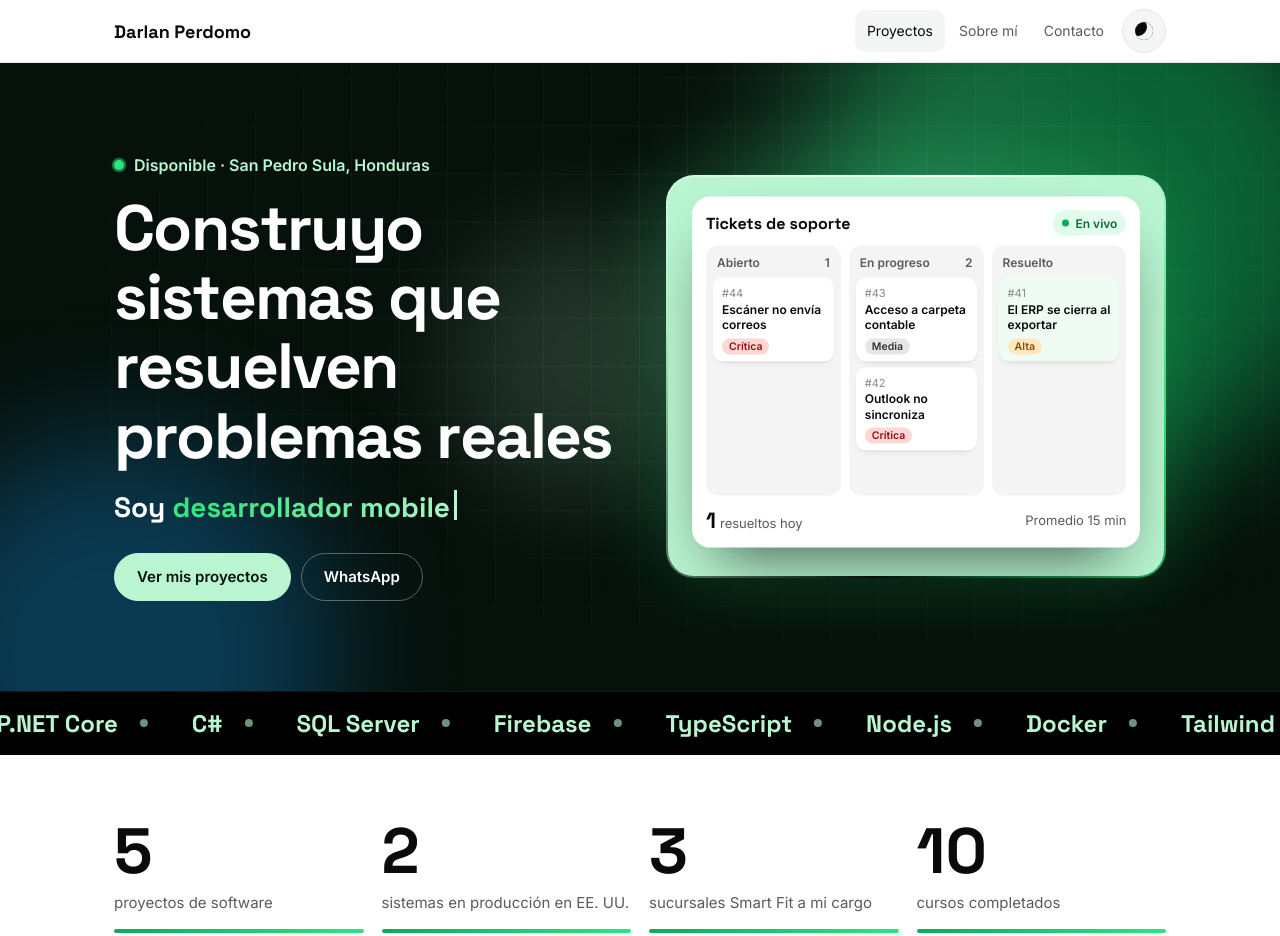
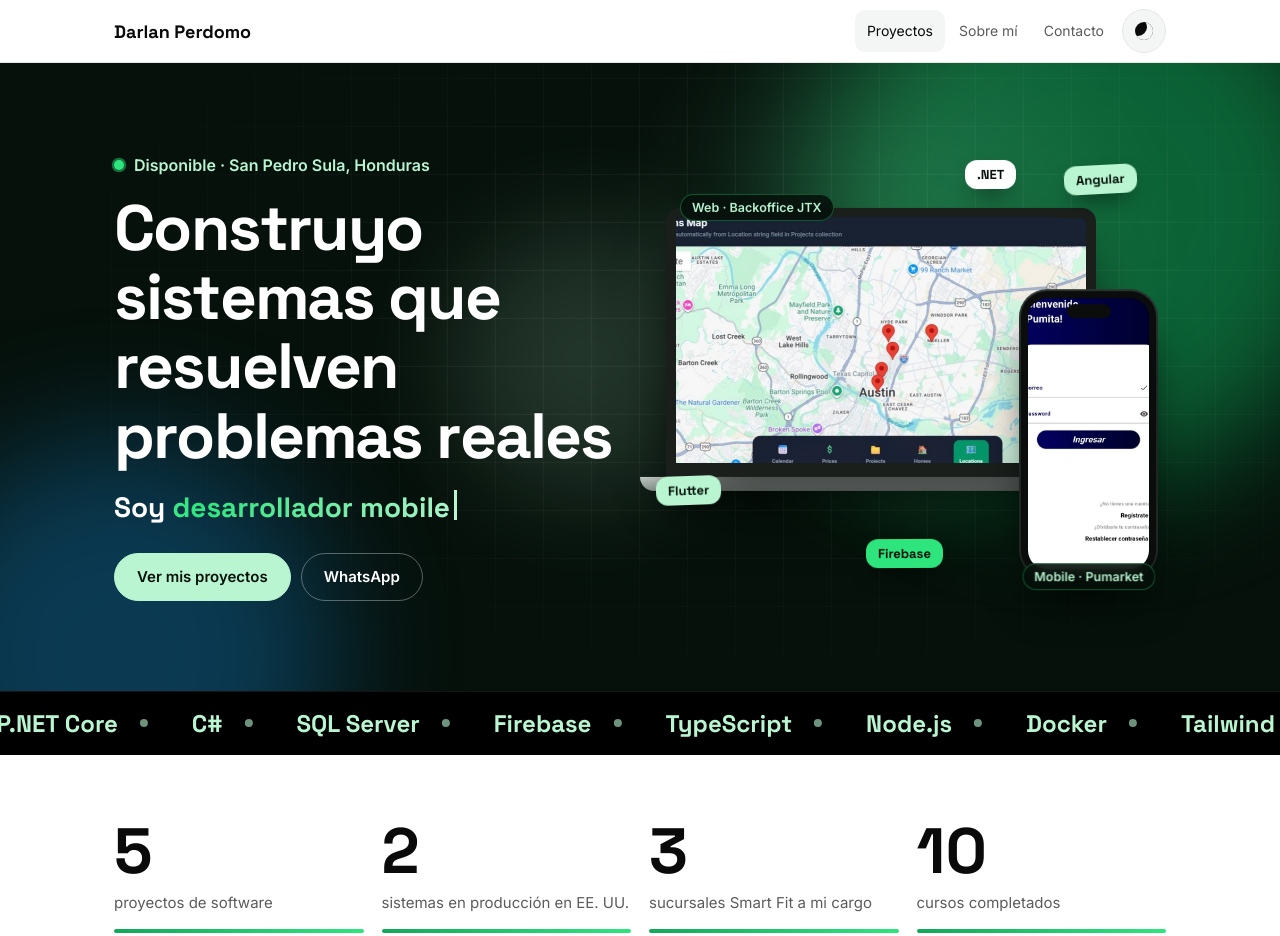
Before and after one commit to Darlangas17/Darlangas17.github.io, a plain HTML site: page index.html in a window 1280 px wide. Shown: the top 936 px of the page. Drawn offline with Linux system fonts and the light colour scheme; animation ran at ten frames a second.

Commit message:
Portada con laptop y celular, transición circular al cambiar de tema
Co-Authored-By: Claude Opus 5.5 <noreply@anthropic.com>
Claude-Session: https://claude.ai/code/session_01L6GCbx1QmLz1CjhBeFtxUN

```diff
--- a/index.html
+++ b/index.html
@@ -188,6 +188,31 @@ nav b{font:700 18px "Space Grotesk"}
 .cta .meta{display:grid;gap:4px;margin-top:16px;font-size:15px}.cta .meta a{color:var(--mint)}
 .cta .btn{border-color:#ffffff40;color:#fff}.cta .btn.mint{color:var(--night);border-color:var(--mint)}
 footer{color:var(--soft);font-size:13px;padding:28px 0 40px;text-align:center}
+
+/* dispositivos de la portada */
+.devices{position:relative;aspect-ratio:5/4;opacity:0;transform:translateY(30px) scale(.96);animation:rise 1s cubic-bezier(.2,.9,.2,1) .4s forwards}
+.halo{position:absolute;inset:10% 8%;border-radius:50%;background:radial-gradient(circle,#2ee57d55,transparent 65%);filter:blur(30px);animation:pulse 5s ease-in-out infinite}
+@keyframes pulse{50%{transform:scale(1.12);opacity:.7}}
+.laptop{position:absolute;left:0;top:8%;width:86%;animation:floaty 7s ease-in-out infinite}
+.lscreen{position:relative;aspect-ratio:16/10;border-radius:14px 14px 0 0;border:10px solid #1a1f1c;border-bottom-width:14px;background:#000;overflow:hidden;box-shadow:0 30px 60px -20px #000}
+.lbase{height:14px;margin:0 -6%;border-radius:0 0 16px 16px;background:linear-gradient(#c9d2cd,#8d9892);box-shadow:0 18px 30px -10px #000}
+.lscreen img,.pscreen img{position:absolute;inset:0;width:100%;height:100%;object-fit:cover;object-position:top;opacity:0;transition:opacity .9s;transform:scale(1.04)}
+.lscreen img.on,.pscreen img.on{opacity:1;animation:kb2 3.8s ease-out forwards}
+@keyframes kb2{from{transform:scale(1.04)}to{transform:scale(1.12)}}
+.phone{position:absolute;right:2%;bottom:0;width:27%;animation:floaty 6s ease-in-out .8s infinite}
+.pscreen{position:relative;aspect-ratio:9/19;border-radius:26px;border:7px solid #0b0d0c;background:#000;overflow:hidden;box-shadow:0 30px 50px -16px #000,0 0 0 2px #2b332f}
+.pscreen::before{content:"";position:absolute;top:6px;left:50%;width:36%;height:14px;margin-left:-18%;background:#0b0d0c;border-radius:10px;z-index:2}
+.tag{position:absolute;font:600 12.5px Inter;background:#06110bdd;color:var(--mint);border:1px solid #2ee57d55;padding:5px 11px;border-radius:999px;white-space:nowrap;backdrop-filter:blur(6px)}
+.t1{left:14px;top:-14px}.t2{left:50%;transform:translateX(-50%);bottom:-14px}
+.chip{position:absolute;font:700 13px "Space Grotesk";color:var(--night);background:var(--mint);padding:6px 12px;border-radius:12px;box-shadow:0 10px 24px -10px #000;animation:bob 4s ease-in-out infinite}
+.k1{right:6%;top:0;animation-delay:.2s}.k2{left:-2%;bottom:16%;animation-delay:1s}.k3{right:30%;top:-4%;animation-delay:1.8s;background:#fff}.k4{left:40%;bottom:2%;animation-delay:2.6s;background:#2ee57d}
+@keyframes bob{50%{transform:translateY(-12px) rotate(-3deg)}}
+/* transición de tema */
+::view-transition-old(root),::view-transition-new(root){animation:none;mix-blend-mode:normal}
+::view-transition-new(root){z-index:2}
+.theme.spin span{animation:tspin .7s cubic-bezier(.2,.9,.2,1)}
+@keyframes tspin{from{transform:rotate(-180deg) scale(.4)}to{transform:none}}
+@media(max-width:600px){.chip{font-size:12px}.tag{font-size:11.5px}}
 .rv{opacity:0;transform:translate(var(--dx,0px),28px);transition:opacity .7s ease,transform .7s ease;transition-delay:var(--d,0s)}
 .rv.in{opacity:1;transform:none}
 .lb{position:fixed;inset:0;z-index:50;background:#000d;display:none;align-items:center;justify-content:center;padding:4vw}
@@ -197,7 +222,7 @@ footer{color:var(--soft);font-size:13px;padding:28px 0 40px;text-align:center}
 @keyframes fade{from{opacity:0}to{opacity:1}}
 @media(max-width:900px){.hero,.show,.agrid,.cta,.cols2{grid-template-columns:minmax(0,1fr)}.stats{grid-template-columns:repeat(2,minmax(0,1fr))}}
 @media(max-width:600px){.links{display:none}.col{height:215px}.tk b{font-size:11.5px}.stage{aspect-ratio:4/3}}
-@media(prefers-reduced-motion:reduce){html{scroll-behavior:auto}*,*::before,*::after{animation:none!important;transition:none!important}.rv,.ch,.up,.field,.wins li,.phones img{opacity:1!important;transform:none!important}.tl::before{transform:none}.stat i::before{width:100%}.jb::before{transform:none}.cursor{display:none}}
+@media(prefers-reduced-motion:reduce){html{scroll-behavior:auto}*,*::before,*::after{animation:none!important;transition:none!important}.rv,.ch,.up,.devices,.wins li,.phones img{opacity:1!important;transform:none!important}.tl::before{transform:none}.stat i::before{width:100%}.jb::before{transform:none}.cursor{display:none}}
 </style>
 </head>
 <body>
@@ -214,16 +239,11 @@ footer{color:var(--soft);font-size:13px;padding:28px 0 40px;text-align:center}
     <p class="role up" style="--d:.8s">Soy <span id="role">desarrollador web</span><span class="caret"></span></p>
     <div class="btns up" style="--d:1s"><a class="btn mint shine" href="#proyectos">Ver mis proyectos</a><a class="btn ghost" href="https://wa.me/50498812238">WhatsApp</a></div>
   </div>
-  <div class="field" aria-label="Animación de un tablero de tickets de soporte en vivo">
-    <div class="board">
-      <div class="bh"><b>Tickets de soporte</b><span class="live">En vivo</span></div>
-      <div class="cols">
-        <div class="col"><h4>Abierto <span id="c0">0</span></h4><div id="k0"></div></div>
-        <div class="col"><h4>En progreso <span id="c1">0</span></h4><div id="k1"></div></div>
-        <div class="col done"><h4>Resuelto</h4><div id="k2"></div></div>
-      </div>
-      <div class="bf"><span><strong id="cnt">0</strong>resueltos hoy</span><span id="avg">Promedio 12 min</span></div>
-    </div>
+  <div class="devices" id="devices" aria-label="Mis proyectos en laptop y celular">
+    <div class="halo"></div>
+    <div class="laptop"><div class="lscreen" id="lscreen"></div><div class="lbase"></div><span class="tag t1" id="ltag">Web · TicketFlow</span></div>
+    <div class="phone"><div class="pscreen" id="pscreen"></div><span class="tag t2">Mobile · Pumarket</span></div>
+    <span class="chip k1">Angular</span><span class="chip k2">Flutter</span><span class="chip k3">.NET</span><span class="chip k4">Firebase</span>
   </div>
 </header></div>
 <div class="marq" aria-hidden="true"><div class="track" id="track"></div></div>
@@ -301,23 +321,15 @@ if(!reduce){let i=0;h1.setAttribute('aria-label',h1.textContent);h1.innerHTML=h1
 const roles=["desarrollador web","desarrollador mobile"],roleEl=$('role');
 if(!reduce){let ri=0,ci=roles[0].length,del=true;setTimeout(function loop(){if(del){ci--;if(ci<=0){del=false;ri=(ri+1)%roles.length}}else{ci++;if(ci>=roles[ri].length){del=true;roleEl.textContent=roles[ri];return setTimeout(loop,2000)}}roleEl.textContent=roles[ri].slice(0,Math.max(ci,0));setTimeout(loop,del?45:80)},2600)}
 
-/* tablero en vivo que nunca termina */
-const pool=[["El ERP se cierra al exportar","p-alta","Alta"],["Outlook no sincroniza","p-crit","Crítica"],["Acceso a carpeta contable","p-media","Media"],["Escáner no envía correos","p-crit","Crítica"],["Teclado no responde","p-alta","Alta"],["Impresora sin conexión","p-media","Media"],["Wi-Fi lento en recepción","p-alta","Alta"],["Restablecer contraseña","p-baja","Baja"],["Torniquete no lee tarjetas","p-crit","Crítica"],["Instalar Office en laptop","p-baja","Baja"],["Cámara sin grabación","p-alta","Alta"],["Pantalla de anuncios apagada","p-media","Media"]];
-let cols=[[],[],[]],num=41,done=0,pi=0;
-const card=t=>`<div class="tk"><em>#${t.n}</em><b>${t.t}</b><span class="pr ${t.c}">${t.l}</span></div>`;
-function draw(){[0,1,2].forEach(i=>{$('k'+i).innerHTML=cols[i].slice(0,4).map(card).join('')});$('c0').textContent=cols[0].length;$('c1').textContent=cols[1].length}
-function add(){const p=pool[pi++%pool.length];cols[0].unshift({n:num++,t:p[0],c:p[1],l:p[2]})}
-for(let k=0;k<3;k++)add();
-function tick(){
-  const r=Math.random();
-  if(cols[1].length&&(r<.45||cols[1].length>2)){cols[2].unshift(cols[1].pop());if(cols[2].length>4)cols[2].length=4;done++;const c=$('cnt');c.textContent=done;c.classList.remove('bump');void c.offsetWidth;c.classList.add('bump');$('avg').textContent='Promedio '+(9+Math.floor(Math.random()*7))+' min'}
-  else if(cols[0].length&&(r<.8||cols[0].length>3)){cols[1].unshift(cols[0].pop())}
-  else add();
-  if(cols[0].length===0)add();
-  draw();
-}
-draw();
-if(reduce){done=7;$('cnt').textContent=done}else setInterval(tick,1300);
+/* laptop y celular con proyectos */
+const L=[["tf/dashboard.jpg","Web · TicketFlow"],["backoffice-1.jpg","Web · Backoffice JTX"],["jtxweb-0.jpg","Web · Sitio JTX"],["tf/dashboard-dark.jpg","Web · TicketFlow"],["backoffice-projects.jpg","Web · Backoffice JTX"],["jtxweb-services.jpg","Web · Sitio JTX"]];
+const M=["pumarket-0.jpg","pumarket-1.jpg","pumarket-2.jpg"];
+const ls=$('lscreen'),ps=$('pscreen'),ltag=$('ltag');
+ls.innerHTML=L.map(([s,a])=>`<img src="${s}" alt="${a}">`).join('');ps.innerHTML=M.map(s=>`<img src="${s}" alt="Pumarket">`).join('');
+let li=0,mi=0;
+function devShow(){[...ls.children].forEach((e,i)=>e.classList.toggle('on',i===li));[...ps.children].forEach((e,i)=>e.classList.toggle('on',i===mi));ltag.textContent=L[li][1]}
+devShow();
+if(!reduce){setInterval(()=>{li=(li+1)%L.length;devShow()},3400);setInterval(()=>{mi=(mi+1)%M.length;devShow()},2700)}
 
 /* cinta */
 const tech=["Angular","Flutter","ASP.NET Core","C#","SQL Server","Firebase","TypeScript","Node.js","Docker","Tailwind CSS","Python"];
@@ -378,7 +390,13 @@ if(!reduce){addEventListener('pointermove',e=>{if(e.pointerType!=='mouse')return
 /* tema */
 const root=document.documentElement;
 try{const sv=localStorage.getItem('dp-theme');if(sv)root.dataset.theme=sv}catch(e){}
-$('theme').addEventListener('click',()=>{const c=root.dataset.theme||(matchMedia('(prefers-color-scheme: dark)').matches?'dark':'light');const n=c==='dark'?'light':'dark';root.dataset.theme=n;try{localStorage.setItem('dp-theme',n)}catch(e){}});
+const tbtn=$('theme');
+function setTheme(){const c=root.dataset.theme||(matchMedia('(prefers-color-scheme: dark)').matches?'dark':'light');const n=c==='dark'?'light':'dark';root.dataset.theme=n;try{localStorage.setItem('dp-theme',n)}catch(e){}}
+tbtn.addEventListener('click',()=>{tbtn.classList.remove('spin');void tbtn.offsetWidth;tbtn.classList.add('spin');
+  if(reduce||!document.startViewTransition){setTheme();return}
+  const r=tbtn.getBoundingClientRect(),x=r.left+r.width/2,y=r.top+r.height/2,rad=Math.hypot(Math.max(x,innerWidth-x),Math.max(y,innerHeight-y));
+  const t=document.startViewTransition(setTheme);
+  t.ready.then(()=>root.animate({clipPath:[`circle(0px at ${x}px ${y}px)`,`circle(${rad}px at ${x}px ${y}px)`]},{duration:750,easing:'cubic-bezier(.2,.9,.2,1)',pseudoElement:'::view-transition-new(root)'}))});
 
 /* contadores, apariciones, barra y línea de tiempo */
 function countUp(el){const t=+el.dataset.n;let t0=null;const f=ts=>{if(!t0)t0=ts;const k=Math.min((ts-t0)/1400,1);el.textContent=Math.round(t*(1-Math.pow(1-k,3)));if(k<1)requestAnimationFrame(f)};requestAnimationFrame(f)}
```
